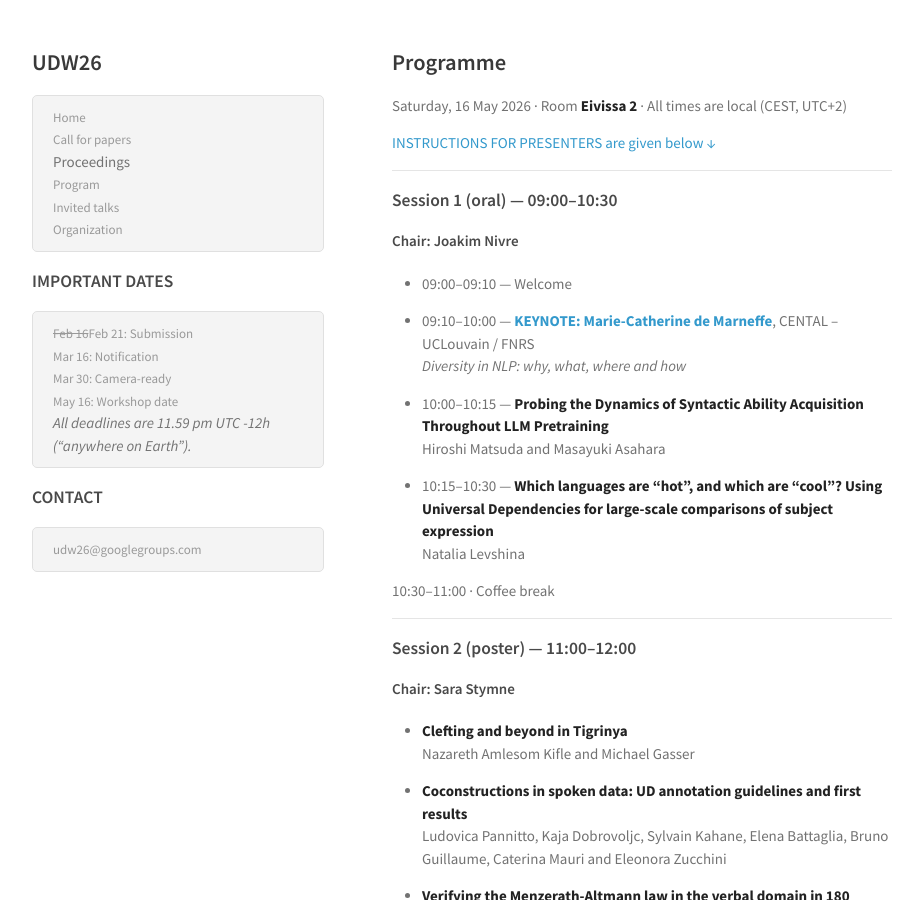
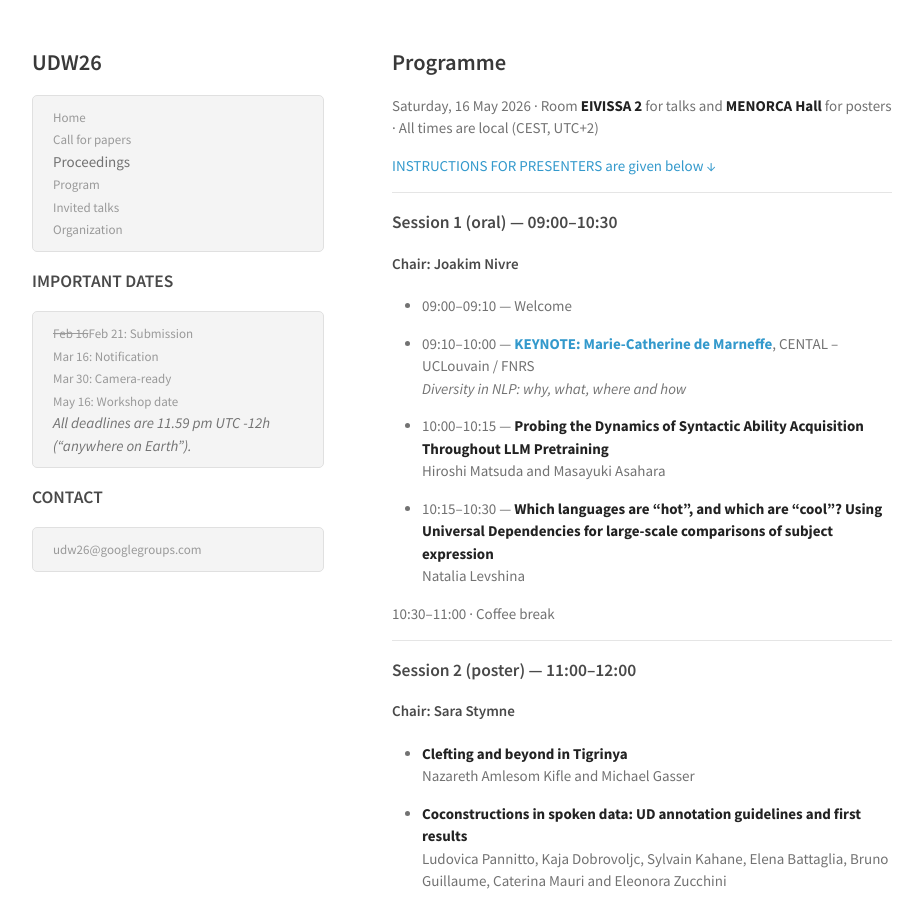
Before and after one commit to UniversalDependencies/udw26, a Jekyll site: the page built from program.md, in a window 1280 px wide and 900 px high. Shown: the whole window, without its empty margins (178-1101 px from the left). Built offline with Jekyll 4.4.1, drawn with Linux system fonts in a browser that asks for light colours; part of the change alters nothing that is shown; some of the changed text lies outside the part shown.

Commit message:
Update program.md

```diff
--- a/program.md
+++ b/program.md
@@ -5,7 +5,7 @@ title: Program
 
 ## Programme
 
-Saturday, 16 May 2026  · Room **Eivissa 2** · All times are local (CEST, UTC+2)
+Saturday, 16 May 2026  · Room **EIVISSA 2** for talks and **MENORCA Hall** for posters · All times are local (CEST, UTC+2)
 
 [INSTRUCTIONS FOR PRESENTERS are given below ↓](#presenter-instructions)
 
@@ -149,11 +149,11 @@ Saturday, 16 May 2026  · Room **Eivissa 2** · All times are local (CEST, UTC+2
 
 ### Session 6 — 17:30–18:00
 
-- 17:30–17:40 — **Remote poster boosters**
+- 17:30–17:35 — **Remote poster boosters**
   - _Extending Retag to Conversion Error Detection: A Case Study on SynTagRus Morphology_ - Andrei Movsesian and Daniil Timchenko
 
 
-- 17:40–18:00 — **Community discussion and closing**
+- 17:35–18:00 — **Community discussion and closing**
 
 
 ---
```
